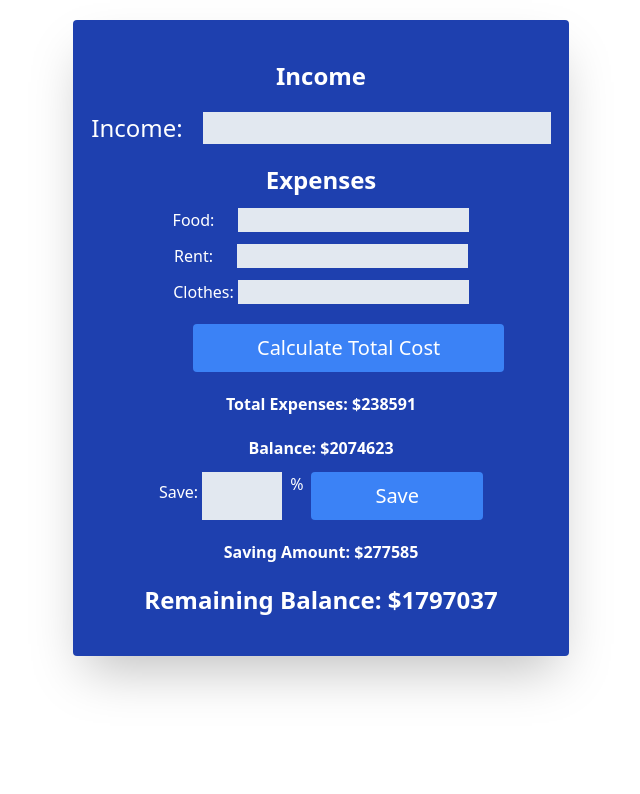
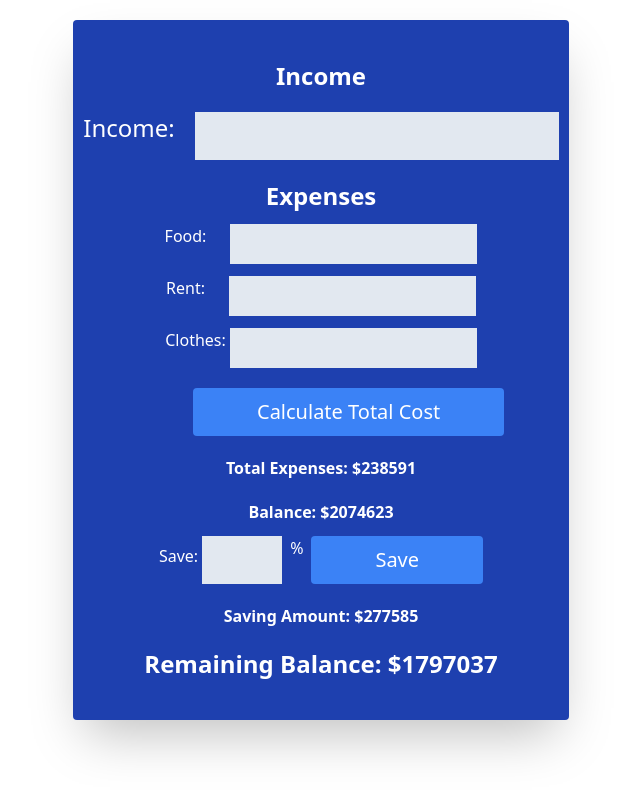
Before and after one commit to WDRahat/savings-calculator, a plain HTML site: page index.html in a window 1280 px wide. Shown: the whole page, without its empty margins (329-969 px from the left). Drawn offline with nearby package versions, Linux system fonts and the light colour scheme.

Commit message:
fix text color

```diff
--- a/index.html
+++ b/index.html
@@ -16,22 +16,22 @@
                 <h2 class="text-2xl text-center font-bold">Income</h2>
                 <div class="flex justify-center text-2xl mt-5">
                     <h4 class="pr-5">Income:</h4>
-                    <input class="bg-slate-200 " type="number" name="" id="income-field">
+                    <input class="bg-slate-200 text-black p-2 " type="number" name="" id="income-field">
                 </div>
                 <div>
                     <!-- Expenses -->
                     <h5 class="text-2xl text-center font-bold mt-5">Expenses</h5>
                     <div class="flex justify-center mt-3">
                         <h4 class="mr-6">Food:</h4>
-                        <input class="bg-slate-200 " type="number" name="" id="food">
+                        <input class="bg-slate-200 text-black p-2" type="number" name="" id="food">
                     </div>
                     <div class="flex justify-center mt-3">
                         <h4 class="mr-6">Rent:</h4>
-                        <input class="bg-slate-200 " type="number" name="" id="rent">
+                        <input class="bg-slate-200 text-black p-2" type="number" name="" id="rent">
                     </div>
                     <div class="flex justify-center mt-3">
                         <h4 class="pr-1">Clothes:</h4>
-                        <input class="bg-slate-200 " type="number" name="" id="clothes">
+                        <input class="bg-slate-200 text-black p-2 " type="number" name="" id="clothes">
 
                     </div>
                     <button id="btn-calculate"
@@ -43,7 +43,7 @@
                         <div>
                             <div class="flex justify-center mt-3">
                                 <h4 class="pr-1 mt-2">Save:</h4>
-                                <input class="bg-slate-200 w-20 text-center" type="number" name="" id="discount-field">
+                                <input class="bg-slate-200 text-black p-2 w-20" type="number" name="" id="discount-field">
                                 <h1 class="pr-2 pl-2">%</h1>
                                 <button id="btn-save"
                                     class="btn text-white text-xl hover:bg-blue-700 btn-primary rounded bg-blue-500 px-16 py-2.5 border-none  ">Save</button>
```
